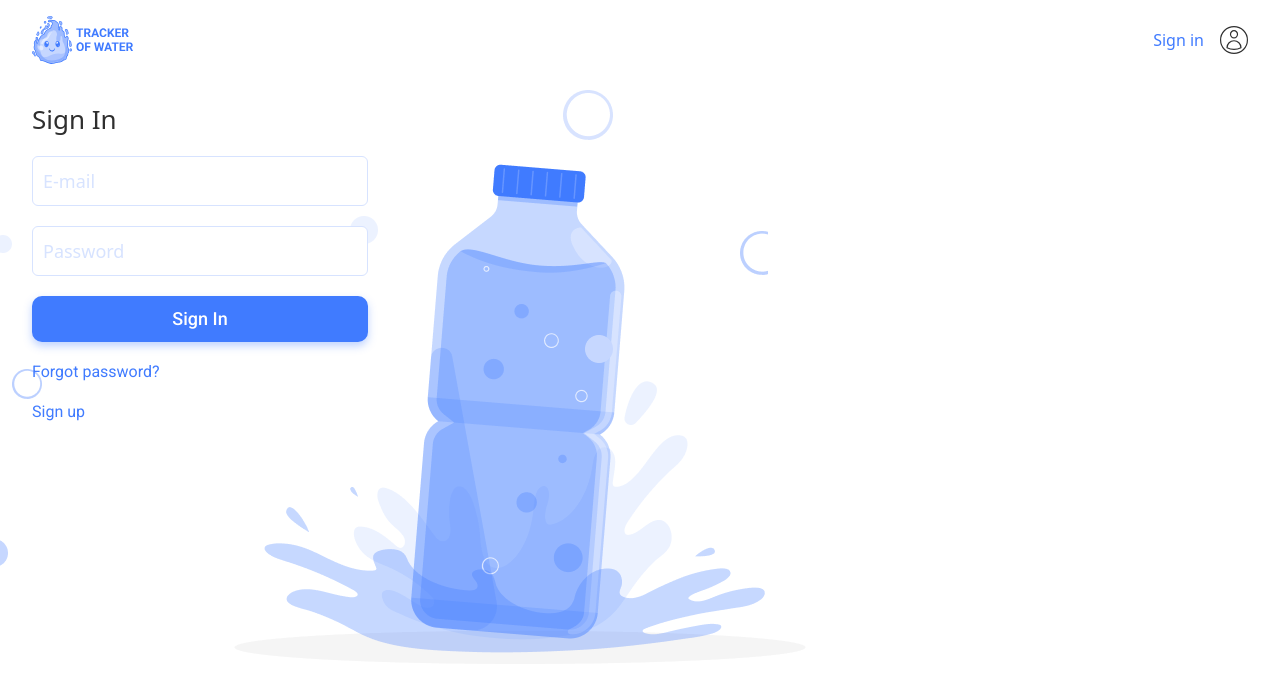
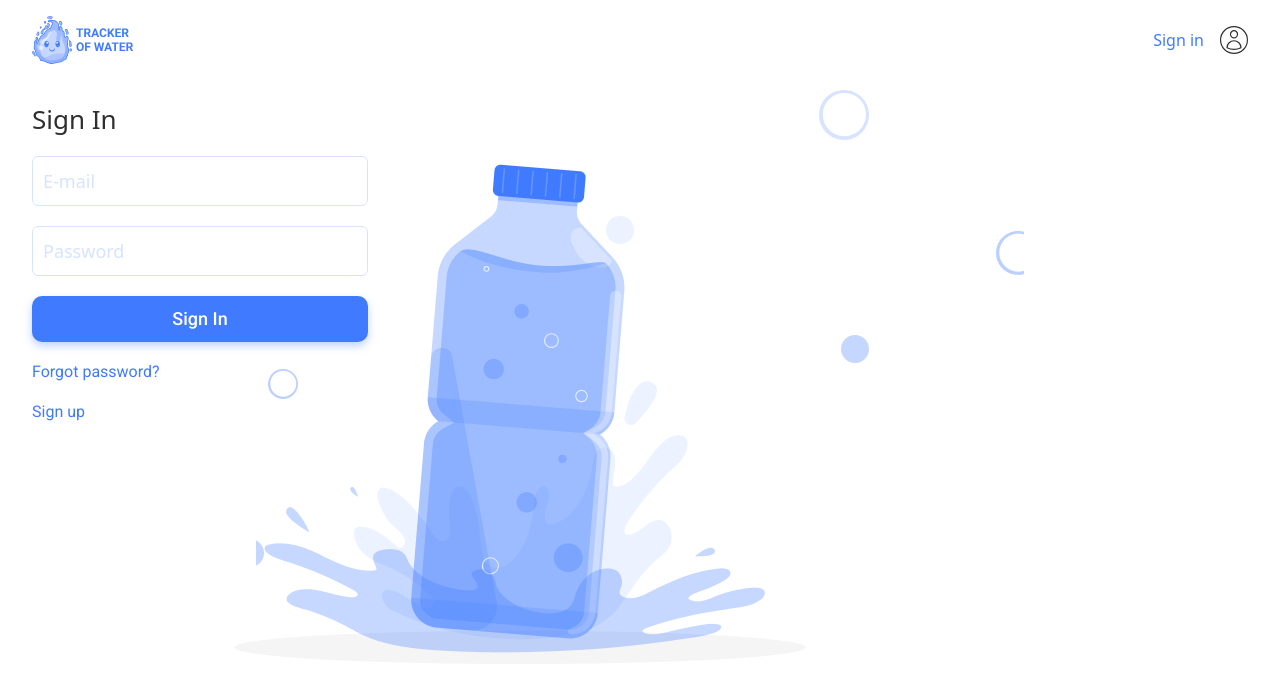
Before and after one commit to oksana12345678/StackBridge, a React (Vite) app: page /signin in a window 1280 px wide. Shown: the top 692 px of the page. Built offline with nearby package versions, Linux system fonts and the light colour scheme.

Commit message:
small fixes of backgrounds

```diff
--- a/src/components/HomePageWrapper/HomePageWrapper.module.css
+++ b/src/components/HomePageWrapper/HomePageWrapper.module.css
@@ -10,8 +10,10 @@
   position: absolute;
   width: 280px;
   height: 208px;
-  left: 20px;
+  left: 50%;
+  transform: translate(-50%);
   top: 162px;
+  z-index: -1;
 }
 
 @media (min-device-pixel-ratio: 2),
@@ -30,8 +32,10 @@
   position: absolute;
   width: 327.22px;
   height: 1309.31px;
-  left: 0;
+  left: 50%;
+  transform: translate(-50%);
   top: 108px;
+  z-index: -1;
 }
 
 @media (min-device-pixel-ratio: 2),
@@ -52,6 +56,7 @@
     width: 518px;
     height: 386px;
     left: 125px;
+    transform: translate(0);
     top: 104px;
   }
 
@@ -67,7 +72,6 @@
     background-image: url("../../Images/main-bg/back_tablet@1x.png");
     width: 768px;
     height: 1280px;
-    left: 0;
     top: 88px;
   }
 
@@ -105,7 +109,6 @@
     background-image: url("../../Images/main-bg/back_desktop@1x.png");
     width: 1404px;
     height: 582px;
-    left: 9px;
     top: 118px;
   }
 
--- a/src/components/Loader/Loader.module.css
+++ b/src/components/Loader/Loader.module.css
@@ -7,5 +7,5 @@
   display: flex;
   justify-content: center;
   align-items: center;
-  z-index: 100;
+  z-index: 10000;
 }
--- a/src/components/MainAuth/MainAuth.module.css
+++ b/src/components/MainAuth/MainAuth.module.css
@@ -6,7 +6,8 @@
   position: absolute;
   width: 280px;
   height: 210px;
-  left: 20px;
+  left: 50%;
+  transform: translate(-50%);
   top: 450px;
   z-index: -1;
 }
@@ -27,7 +28,8 @@
   position: absolute;
   width: 327.22px;
   height: 841.7px;
-  left: 0;
+  left: 50%;
+  transform: translate(-50%);
   top: 0;
   z-index: -1;
 }
@@ -46,6 +48,7 @@
     width: 736px;
     height: 548px;
     left: 112px;
+    transform: translate(0);
     top: 116px;
   }
 
@@ -61,7 +64,6 @@
     background-image: url("../../Images/signIn-signUp/back/tablet/back_tablet@1x.png");
     width: 768px;
     height: 680px;
-    left: 0;
     top: 0;
   }
 
@@ -95,7 +97,6 @@
     background-image: url("../../Images/signIn-signUp/back/desktop/back_desktop@1x.png");
     width: 1404px;
     height: 582px;
-    left: 18px;
     top: 109px;
   }
 
```
